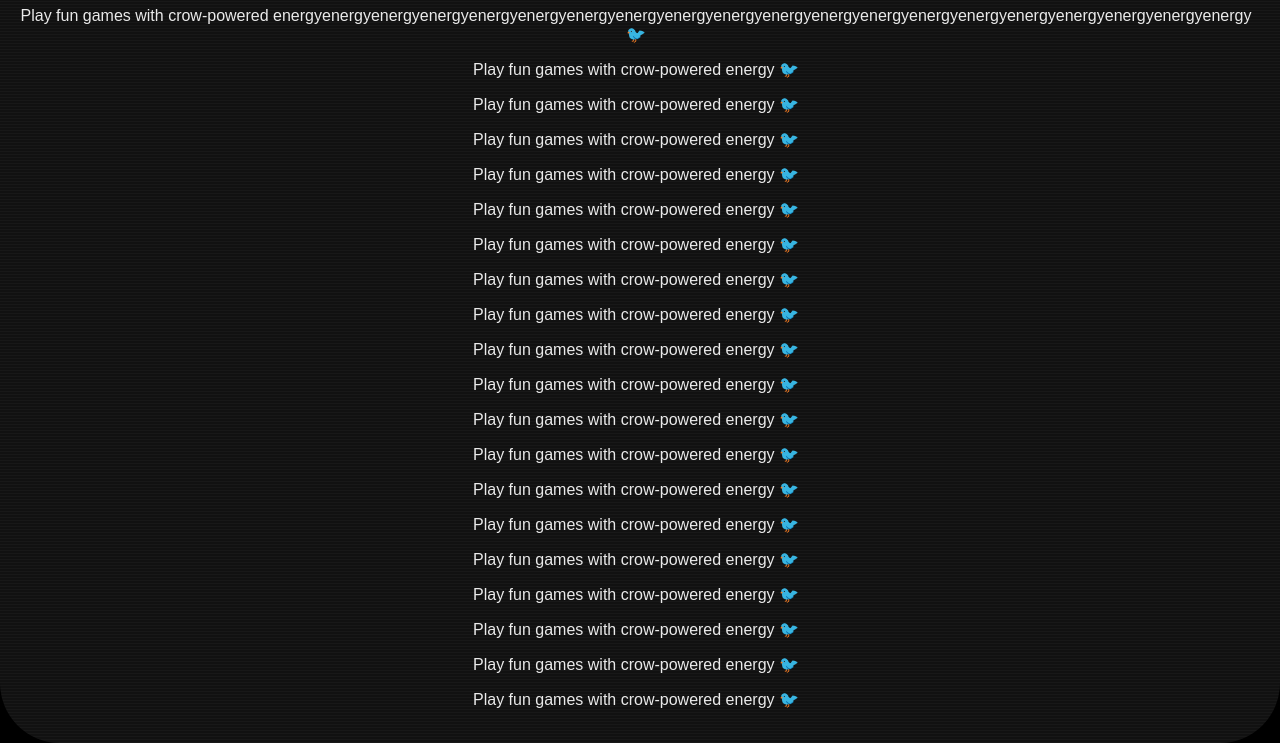
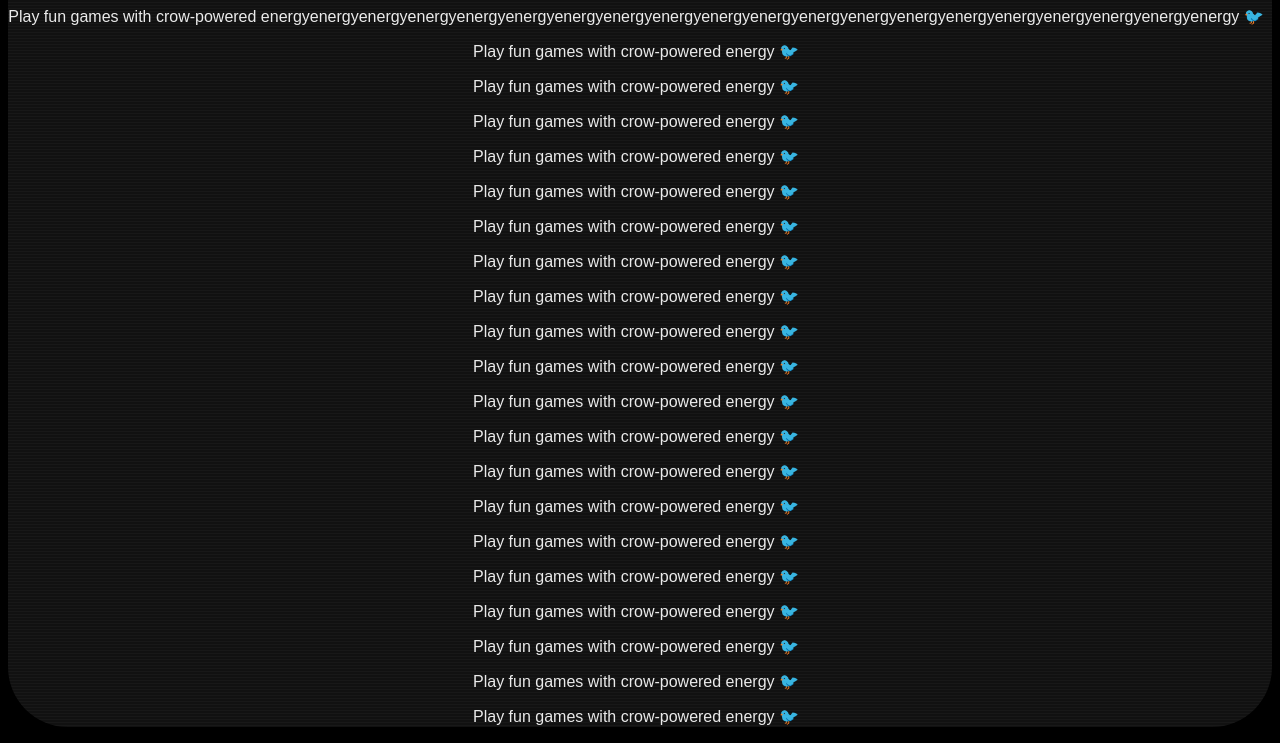
Before and after one commit to qrubo-ent/qrubo_rep, a plain HTML site: page index.html in a window 1280 px wide. Shown: the part 73-816 px from the top of the page. Drawn offline with Linux system fonts and the light colour scheme.

Commit message:
Update style.css

```diff
--- a/style.css
+++ b/style.css
@@ -20,7 +20,6 @@ body {
   display: flex;
   justify-content: center;
   align-items: flex-start;  /* align content to top */
-  padding: 1rem;            /* optional */
 }
 
 
```
